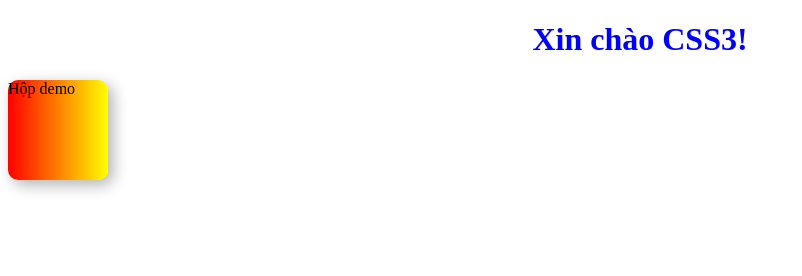
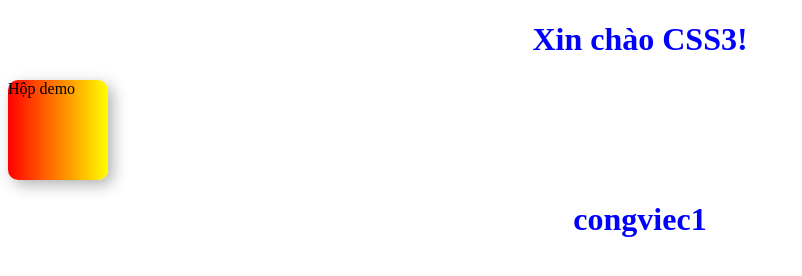
Before and after one commit to yuevn-cyber/du-an-3, a plain HTML site: page index.html in a window 1280 px wide. Shown: the whole page, without its empty margins (0-802 px from the left). Drawn offline with Linux system fonts and the light colour scheme.

Commit message:
1. lần 2

```diff
--- a/index.html
+++ b/index.html
@@ -11,6 +11,7 @@
 <body>
     <h1>Xin chào CSS3!</h1>
     <div class="box">Hộp demo</div>
+    <h1>congviec1</h1>
 
 </body>
 
```
